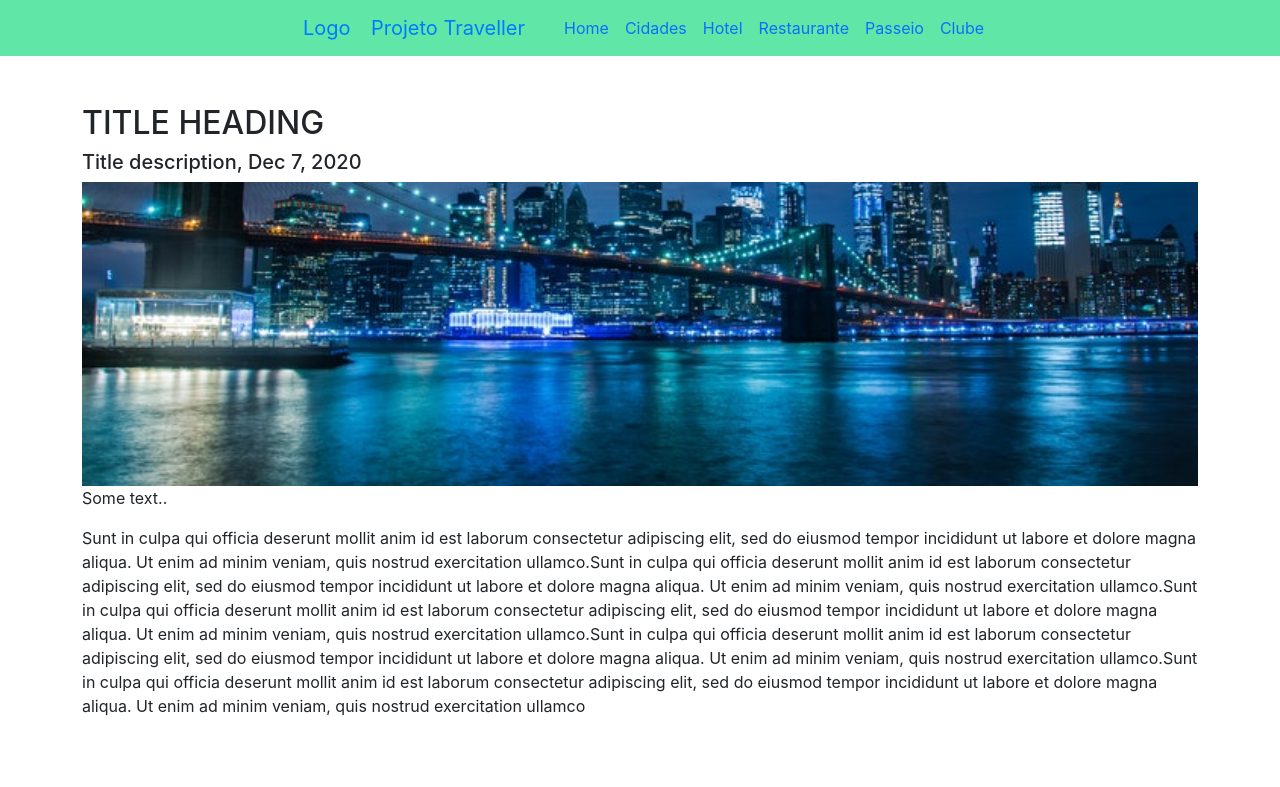
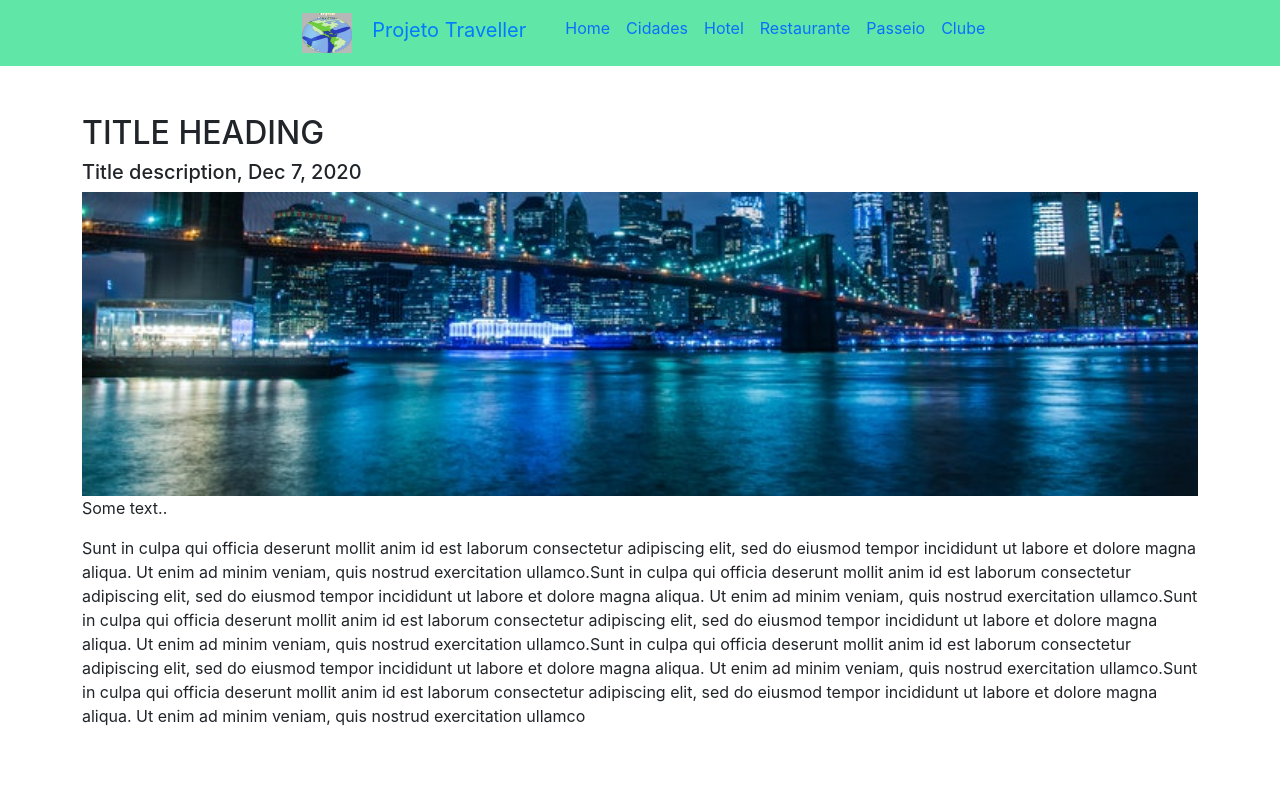
Before and after one commit to ElizabethMayumi/Projeto-Traveller, a plain HTML site: page Restaurante.html in a window 1280 px wide. Shown: the top 787 px of the page. Drawn offline with nearby package versions, Linux system fonts and the light colour scheme; grey boxes are pictures that could not be loaded.

Commit message:
Update Restaurante.html

```diff
--- a/Restaurante.html
+++ b/Restaurante.html
@@ -17,7 +17,7 @@
   <div class="container-fluid justify-content-center ">
     <ul class="navbar-nav">
       <div class="container-fluid">
-         <a class="navbar-brand" href="#">Logo</a>
+         <img src="Midia/logo-site traveller.jpg" alt="logo projetotraveller" class="navbar-brand" width="50px" height="50px">
         <a class="navbar-brand" href="#">Projeto Traveller</a>
       </div>
       <li class="nav-item">
```
